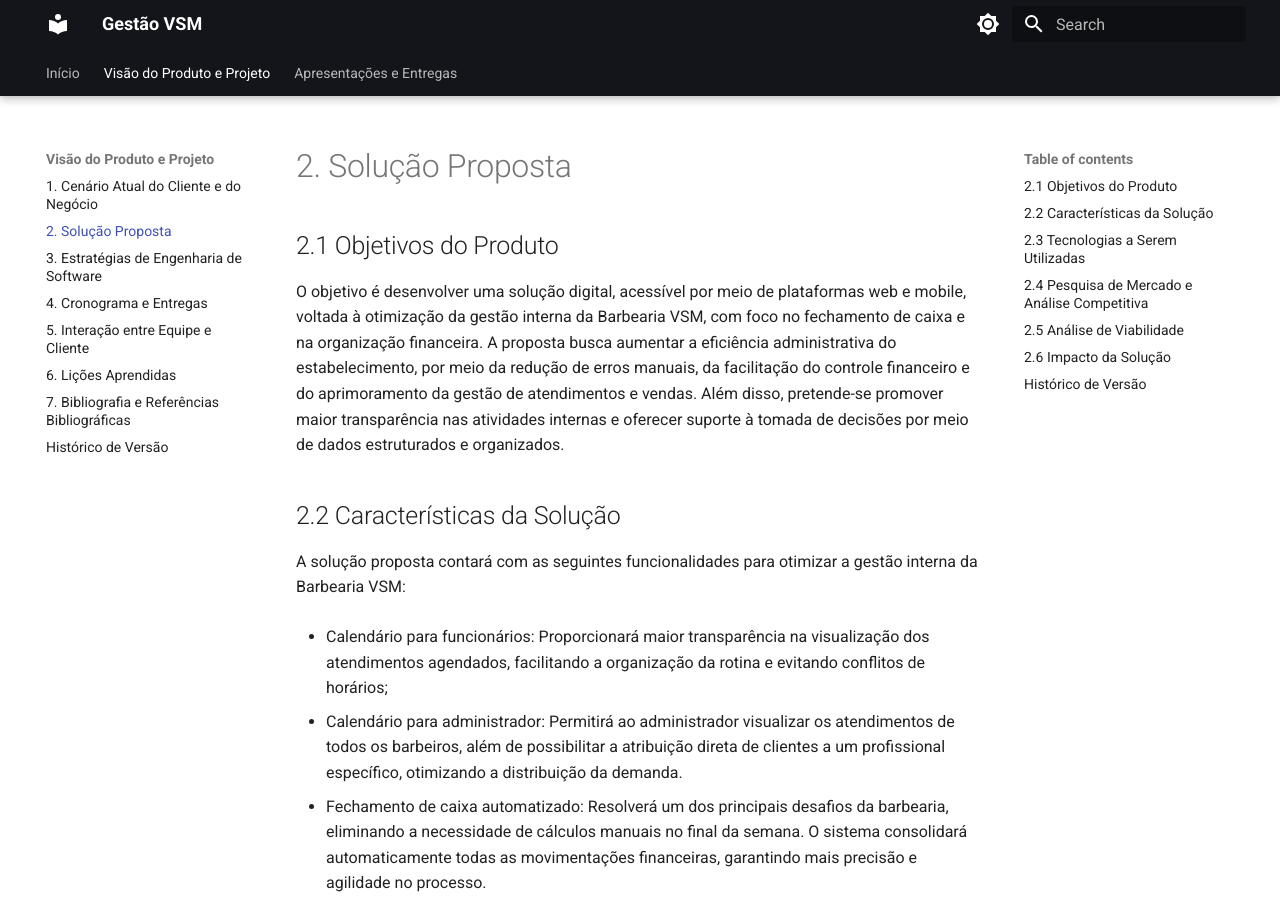
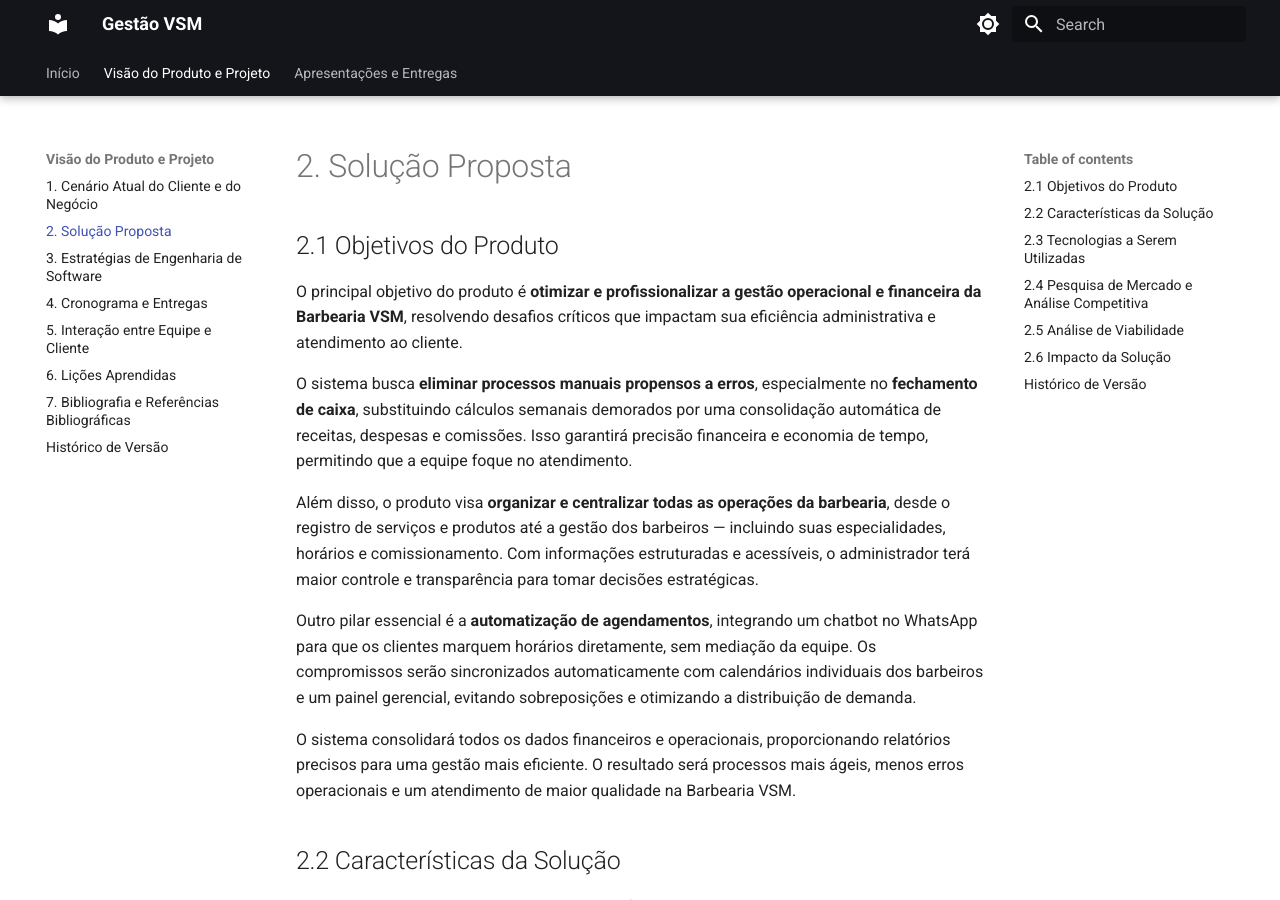
Before and after one commit to mdsreq-fga-unb/2025.1-T02-GestaoVSM, an MkDocs documentation site: the page built from docs/visao_prod_proj/solucao_proposta.md, in a window 1280 px wide and 900 px high. Built offline with MkDocs 1.6.1 and Material for MkDocs 9.7.7, drawn with Linux system fonts in a browser that asks for light colours.

Commit message:
Correção das Issues #1 e #3

```diff
--- a/docs/visao_prod_proj/solucao_proposta.md
+++ b/docs/visao_prod_proj/solucao_proposta.md
@@ -1,8 +1,14 @@
 ## 2.1 Objetivos do Produto
 
-O objetivo é desenvolver uma solução digital, acessível por meio de plataformas web e mobile, voltada à otimização da gestão interna da Barbearia VSM, com foco no fechamento de caixa e na organização financeira.
-A proposta busca aumentar a eficiência administrativa do estabelecimento, por meio da redução de erros manuais, da facilitação do controle financeiro e do aprimoramento da gestão de atendimentos e vendas.
-Além disso, pretende-se promover maior transparência nas atividades internas e oferecer suporte à tomada de decisões por meio de dados estruturados e organizados.
+O principal objetivo do produto é **otimizar e profissionalizar a gestão operacional e financeira da Barbearia VSM**, resolvendo desafios críticos que impactam sua eficiência administrativa e atendimento ao cliente.
+
+O sistema busca **eliminar processos manuais propensos a erros**, especialmente no **fechamento de caixa**, substituindo cálculos semanais demorados por uma consolidação automática de receitas, despesas e comissões. Isso garantirá precisão financeira e economia de tempo, permitindo que a equipe foque no atendimento.
+
+Além disso, o produto visa **organizar e centralizar todas as operações da barbearia**, desde o registro de serviços e produtos até a gestão dos barbeiros — incluindo suas especialidades, horários e comissionamento. Com informações estruturadas e acessíveis, o administrador terá maior controle e transparência para tomar decisões estratégicas.
+
+Outro pilar essencial é a **automatização de agendamentos**, integrando um chatbot no WhatsApp para que os clientes marquem horários diretamente, sem mediação da equipe. Os compromissos serão sincronizados automaticamente com calendários individuais dos barbeiros e um painel gerencial, evitando sobreposições e otimizando a distribuição de demanda.
+
+O sistema consolidará todos os dados financeiros e operacionais, proporcionando relatórios precisos para uma gestão mais eficiente. O resultado será processos mais ágeis, menos erros operacionais e um atendimento de maior qualidade na Barbearia VSM.
 
 ## 2.2 Características da Solução
 
```
